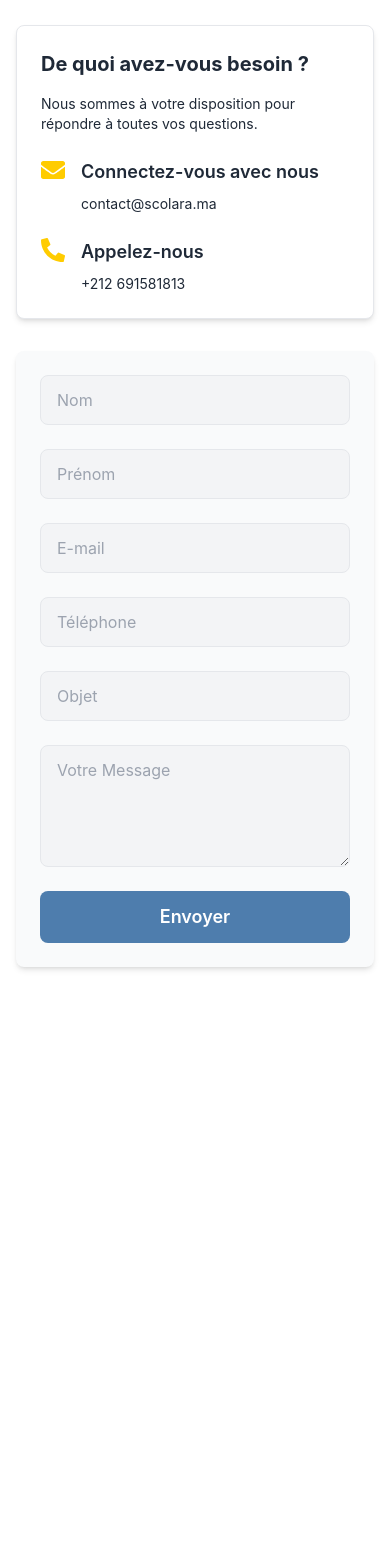
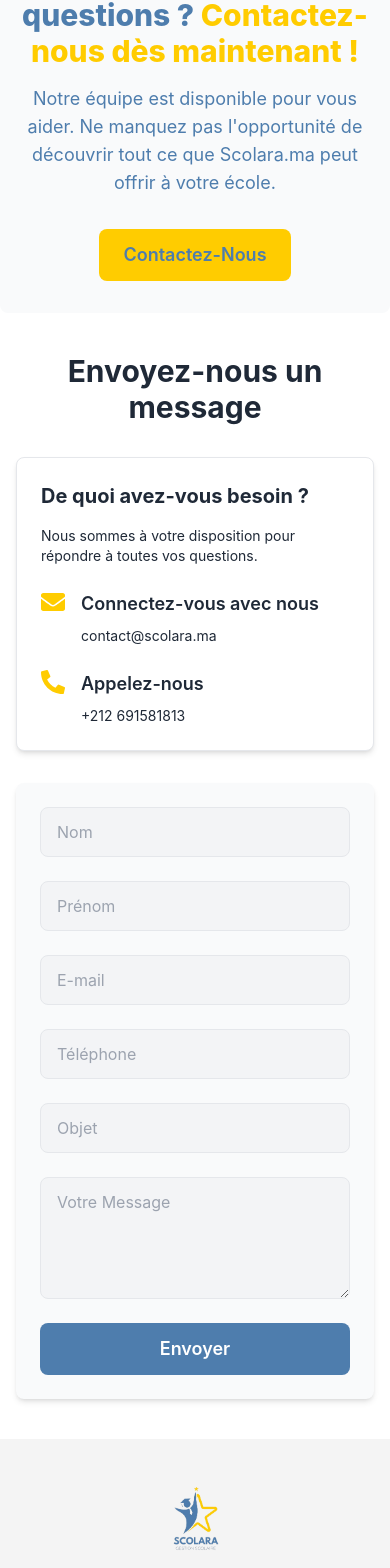
Before and after one commit to saad-mazouzi/scolara-website, a React (Create React App) app: page / in a window 390 px wide. Shown: the part 9688-11256 px from the top of the page. Before the commit the page ends 10695 px from the top, so only its background shows below. Built offline with nearby package versions, Linux system fonts and the light colour scheme.

Commit message:
ajout du footer

```diff
--- a/public/index.html
+++ b/public/index.html
@@ -10,6 +10,8 @@
       content="Scolara est une plateforme web innovante conçue pour les établissements d'enseignement. Elle propose cinq espaces dédiés, adaptés à tous les membres de la communauté éducative : parents, élèves, enseignants, cadres administratifs et chauffeurs. Plus qu’un simple outil de gestion, Scolara crée un lien dynamique et interactif avec l’école, offrant à chacun la possibilité de participer activement, à tout moment et de n’importe où, à la vie quotidienne de l’établissement."
       />
     <link rel="apple-touch-icon" href="%PUBLIC_URL%/logo192.png" />
+    <link rel="stylesheet" href="https://cdnjs.cloudflare.com/ajax/libs/font-awesome/6.0.0-beta3/css/all.min.css">
+
     <!--
       manifest.json provides metadata used when your web app is installed on a
       user's mobile device or desktop. See https://developers.google.com/web/fundamentals/web-app-manifest/
--- a/src/App.js
+++ b/src/App.js
@@ -15,6 +15,10 @@ import FeatureCardsGrid from "./Components/FeatureCardsGrid";
 import ContactForm from "./Components/ContactForm";
 import AdminVideo from "./Components/AdminVideo";  // Import du composant vidéo Admin
 import Decouvrir from "./Components/Decouvrir";
+import TCA from "./Components/CTA"; // Import du composant CTA
+import Footer from "./Components/Footer"; // Import du composant Footer
+import ContactPage from "./Components/ContactPage";
+import DecouvrirPage from "./Components/DecouvrirPage";
 
 function App() {
   return (
@@ -35,12 +39,19 @@ function App() {
               <PersonnelManagement />
               <CommunicationSystem />
               <FeatureCardsGrid />
+              <div className="mt-12">
+                <TCA />
+              </div>
               <ContactForm />
+              <Footer />
             </>
           } />
 
           {/* Route spécifique pour la vidéo de l’espace Admin */}
           <Route path="/decouvrir" element={<Decouvrir/>} />
+          <Route path="/contactez-nous" element={<ContactForm/>} />
+          <Route path="/contactez-nous-footer" element={<ContactPage />} />
+          <Route path="/decouvrir-page" element={<DecouvrirPage />} />
         </Routes>
       </div>
     </Router>
--- /dev/null
+++ b/src/Components/CTA.js
@@ -0,0 +1,53 @@
+import React from "react";
+import { motion } from "framer-motion";
+import { Link } from "react-router-dom";  // Importer Link de react-router-dom pour la redirection
+
+const CTA = () => {
+  const sectionVariants = {
+    hidden: { opacity: 0, y: 50 },
+    visible: { opacity: 1, y: 0 },
+  };
+
+  const buttonVariants = {
+    hidden: { opacity: 0, scale: 0.9 },
+    visible: { opacity: 1, scale: 1 },
+  };
+
+  return (
+    <motion.section
+      className="bg-gray-50 py-8 px-4 sm:px-6 lg:px-8 text-[#4e7dad] max-w-4xl mx-auto rounded-lg"
+      initial="hidden"
+      whileInView="visible"
+      viewport={{ once: true, amount: 0.2 }}
+      variants={sectionVariants}
+      transition={{ duration: 0.8, ease: "easeOut" }}
+    >
+      <div className="text-center">
+        <h2 className="text-3xl font-extrabold sm:text-4xl">
+          Vous avez des questions ? <span className="text-[#ffcc00]">Contactez-nous dès maintenant !</span>
+        </h2>
+        <p className="mt-4 text-lg sm:text-xl">
+          Notre équipe est disponible pour vous aider. Ne manquez pas l'opportunité de découvrir tout ce que Scolara.ma peut offrir à votre école.
+        </p>
+        <motion.div
+          className="mt-8"
+          initial="hidden"
+          whileInView="visible"
+          viewport={{ once: true, amount: 0.2 }}
+          variants={buttonVariants}
+          transition={{ duration: 0.8, ease: "easeOut" }}
+        >
+          {/* Remplacer le lien mail par un Link vers la page de contact */}
+          <Link
+            to="/contactez-nous"  // Lien vers la page de contact
+            className="inline-block bg-[#ffcc00] text-[#4e7dad] hover:bg-[#ffcc00] text-lg font-semibold py-3 px-6 rounded-lg transition duration-300"
+          >
+            Contactez-Nous
+          </Link>
+        </motion.div>
+      </div>
+    </motion.section>
+  );
+};
+
+export default CTA;
--- a/src/Components/ContactForm.js
+++ b/src/Components/ContactForm.js
@@ -1,5 +1,6 @@
 import React, { useState } from "react";
 import { FaEnvelope, FaPhoneAlt } from "react-icons/fa";
+import Footer from "./Footer";
 
 const ContactForm = () => {
   const [formData, setFormData] = useState({
@@ -156,6 +157,7 @@ const ContactForm = () => {
         </form>
       </div>
     </div>
+
   );
 };
 
--- /dev/null
+++ b/src/Components/ContactPage.js
@@ -0,0 +1,20 @@
+import React from 'react';
+import ContactForm from './ContactForm';  // Assurez-vous que le ContactForm est correctement importé
+import Footer from './Footer';  // Assurez-vous que le Footer est correctement importé
+
+const ContactPage = () => {
+  return (
+    <div>
+
+        <div className="max-w-screen-xl mx-auto px-6 md:px-12">
+
+          <ContactForm /> {/* Le formulaire de contact */}
+        </div>
+
+      {/* Footer */}
+      <Footer /> {/* Le footer que vous avez déjà créé */}
+    </div>
+  );
+};
+
+export default ContactPage;
--- /dev/null
+++ b/src/Components/DecouvrirPage.js
@@ -0,0 +1,20 @@
+import React from 'react';
+import Decouvrir from './Decouvrir';
+import Footer from './Footer';  // Assurez-vous que le Footer est correctement importé
+
+const DecouvrirPage = () => {
+  return (
+    <div>
+
+        <div >
+
+          <Decouvrir /> {/* Le formulaire de Decouvrir */}
+        </div>
+
+      {/* Footer */}
+      <Footer /> {/* Le footer que vous avez déjà créé */}
+    </div>
+  );
+};
+
+export default DecouvrirPage;
--- /dev/null
+++ b/src/Components/Footer.js
@@ -0,0 +1,86 @@
+import React from 'react';
+import { Link } from 'react-router-dom';
+
+const Footer = () => {
+    return (
+        <footer className="bg-[#f4f4f4] text-black py-12"> {/* Changez text-white en text-black */}
+            <div className="max-w-screen-xl mx-auto px-6 md:px-0">
+                {/* Footer Grid (4 Colonnes centrées, Adresse à droite) */}
+                <div className="grid grid-cols-1 md:grid-cols-4 gap-12 justify-center">
+                    {/* Logo et Description */}
+                    <div className="flex flex-col items-center md:items-start">
+                        <img
+                            src="/Images/logo-removebg-preview.png" // Remplacez avec le chemin de votre logo
+                            alt="Logo"
+                            className="h-16 mb-4"
+                        />
+                        <p className="text-center md:text-left text-lg">
+                            La solution complète pour digitaliser votre établissement scolaire.
+                        </p>
+                    </div>
+
+                    {/* Navigation */}
+                    <div className="flex flex-col items-center md:items-start md:ml-56"> {/* Ajoutez md:ml-8 pour une marge à gauche sur les écrans moyens et plus grands */}
+                        <h4 className="font-semibold mb-4 text-[#4e7dad]">Navigation</h4> {/* Utilisation de text-blue-600 pour le bleu */}
+                        <ul>
+                            <li>
+                                <Link to="/" className="hover:text-[#ffcc00]"><u>Accueil</u></Link>
+                            </li>
+                            <li>
+                                <Link to="/decouvrir" className="hover:text-[#ffcc00]"><u>Découvrir Scolara.ma</u></Link>
+                            </li>
+
+                            <li>
+                                <Link to="/contactez-nous" className="hover:text-[#ffcc00]"><u>Contact</u></Link>
+                            </li>
+                        </ul>
+                    </div>
+
+                    {/* Adresse et Contact, aligné à droite */}
+                    <div className="flex flex-col items-center md:items-start md:col-start-4">
+                        <h4 className="font-semibold mb-4 text-[#4e7dad]">Contactez-Nous</h4> {/* Nouveau nom de la colonne */}
+                        <p>Téléphone : <a href="tel:+0662123684" className="hover:text-[#ffcc00]">06 91 58 18 13</a></p>
+                        <p>Email : <a href="mailto:contact@scolara.ma" className="hover:text-[#ffcc00]">contact@scolara.ma</a></p>
+                    </div>
+
+                </div>
+
+                {/* Réseaux sociaux */}
+                <div className="flex space-x-6 text-2xl mt-8 justify-center">
+                    <a
+                        href="https://www.linkedin.com/company/scolara-ma/"
+                        className="text-[#4e7dad] hover:text-[#ffcc00]"  // Appliquer la couleur #4e7dad pour les icônes et hover en #ffcc00
+                        target="_blank"
+                        rel="noopener noreferrer"
+                    >
+                        <i className="fab fa-linkedin"></i>
+                    </a>
+                    <a
+                        href="https://www.facebook.com/share/18YaB86qGR/"
+                        className="text-[#4e7dad] hover:text-[#ffcc00]"  // Appliquer la couleur #4e7dad pour les icônes et hover en #ffcc00
+                        target="_blank"
+                        rel="noopener noreferrer"
+                    >
+                        <i className="fab fa-facebook"></i>
+                    </a>
+                    <a
+                        href="https://wa.me/0691581813?text=Bonjour,%20je%20souhaite%20avoir%20plus%20d'informations."
+                        className="text-[#4e7dad] hover:text-[#ffcc00]"  // Appliquer la couleur #4e7dad pour les icônes et hover en #ffcc00
+                        target="_blank"
+                        rel="noopener noreferrer"
+                    >
+                        <i className="fab fa-whatsapp"></i> {/* Icône WhatsApp */}
+                    </a>
+                </div>
+
+
+                {/* Copyright */}
+                <div className="text-center mt-8 text-sm">
+                    <p>&copy; 2025 SCOLARA.MA. Tous droits réservés à <a href="https://deeptech.ma" className="text-[#ffcc00] hover:text-white">DEEPTECH</a></p>
+                </div>
+            </div>
+        </footer>
+    );
+};
+
+export default Footer;
--- a/src/Components/Navbar.js
+++ b/src/Components/Navbar.js
@@ -1,4 +1,5 @@
 import React, { useState, useEffect, useRef } from "react";
+import { Link } from "react-router-dom";  // Importer Link de react-router-dom pour la redirection interne
 
 const Navbar = () => {
   const [isVisible, setIsVisible] = useState(false);
@@ -52,14 +53,15 @@ const Navbar = () => {
           href="https://scolara.ma/#features"
           className="text-gray-700 hover:text-[#4e7dad] font-medium"
         >
-          Fonctionnalité
+          Fonctionnalités
         </a>
-        <a
-          href="#contact"
+        {/* Remplacer le href="#contact" par Link */}
+        <Link
+          to="/contactez-nous-footer"  // Lien interne vers la page Contactez-Nous
           className="text-gray-700 hover:text-[#4e7dad] font-medium"
         >
           Contactez-Nous
-        </a>
+        </Link>
       </div>
 
       {/* Buttons for Desktop */}
@@ -72,18 +74,19 @@ const Navbar = () => {
         </a>
 
         <a
-          href="/decouvrir"
+          href="/decouvrir-page"
           className="border-2 border-[#ffcc00] text-[#ffcc00] font-semibold py-2 px-4 rounded-full hover:bg-[#ffcc00] hover:text-white transition-colors duration-300"
         >
           Découvrir Scolara.ma
         </a>
 
-        <a
-          href="#contact"
+        {/* Remplacer le href="#contact" par Link pour la demande de devis */}
+        <Link
+          to="/contactez-nous"  // Lien interne vers la page Demander un devis
           className="bg-gradient-to-r from-[#4e7dad] to-[#ffcc00] text-white font-semibold py-2 px-4 rounded-full hover:bg-[#4e7dad] hover:text-white transition-colors duration-300"
         >
           Demander Un Devis
-        </a>
+        </Link>
       </div>
 
       {/* Mobile Menu Button */}
@@ -128,15 +131,24 @@ const Navbar = () => {
             className="text-gray-700 hover:text-[#4e7dad] font-medium"
             onClick={() => setIsMenuOpen(false)}
           >
-            Fonctionnalité
+            Fonctionnalités
           </a>
-          <a
-            href="#contact"
+          {/* Remplacer href="#contact" par Link pour la navigation interne */}
+          <Link
+            to="/contactez-nous"  // Lien interne vers la page Contactez-Nous
             className="text-gray-700 hover:text-[#4e7dad] font-medium"
             onClick={() => setIsMenuOpen(false)}
           >
             Contactez-Nous
-          </a>
+          </Link>
+          {/* Remplacer href="#demander-devis" par Link pour la demande de devis */}
+          <Link
+            to="/contactez-nous"  // Lien interne vers la page Demander un devis
+            className="bg-gradient-to-r from-[#4e7dad] to-[#ffcc00] text-white font-semibold py-2 px-4 rounded-full hover:bg-[#4e7dad] hover:text-white transition-colors duration-300"
+            onClick={() => setIsMenuOpen(false)}
+          >
+            Demander Un Devis
+          </Link>
           <a
             href="https://app.scolara.ma/login"
             className="bg-[#4e7dad] text-white font-semibold py-2 px-4 rounded-full hover:bg-[#3b6c94] transition-colors duration-300"
@@ -151,13 +163,6 @@ const Navbar = () => {
           >
             Découvrir Scolara.ma
           </a>
-          <a
-            href="#contact"
-            className="bg-gradient-to-r from-[#4e7dad] to-[#ffcc00] text-white font-semibold py-2 px-4 rounded-full hover:bg-[#4e7dad] hover:text-white transition-colors duration-300"
-            onClick={() => setIsMenuOpen(false)}
-          >
-            Demander Un Devis
-          </a>
         </div>
       )}
     </nav>
```
Also changed, not shown: public/Images/logo-removebg-preview.png (added).
